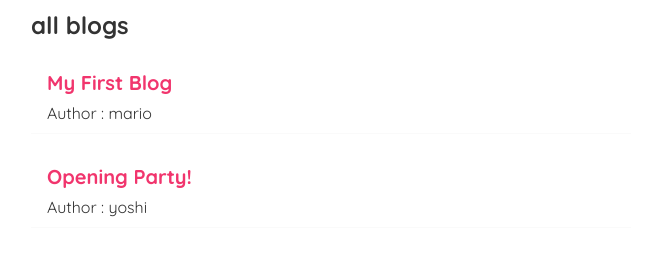
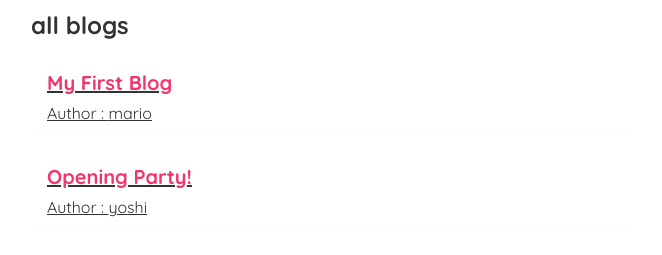
Before and after one commit to 7bel6/b-blog, a React (Create React App) app: page / in a window 1280 px wide. Shown: the part 121-376 px from the top of the page, without its empty margins (309-971 px from the left). Built offline with nearby package versions, Linux system fonts and the light colour scheme; data requests are answered from the project's data file; the HTML template or start-up script is replaced by a standard one.

Commit message:
Bloglist route the link of id

```diff
--- a/src/Bloglist.js
+++ b/src/Bloglist.js
@@ -1,3 +1,4 @@
+import { Link } from "react-router-dom";
 
 const Bloglist = (props) => {
     // we recived the prop here
@@ -5,13 +6,16 @@ const Bloglist = (props) => {
     const title = props.title;
     // we will add delete button to demonstarte passing functions as props like deleting a blog
     return (
+        // we will route the blogs links
         <div className="blog-list">
             {/* we use arrow function inside map method to define the template of outputing these blogs */}
             <h2>{ title }</h2>
             {blogs.map((blog) => (
                 <div className="blog-preview" key={blog.id}>
-                    <h2>{ blog.title }</h2>
-                    <p>Author : { blog.author }</p>
+                    <Link to={`/blogs/${blog.id}`}>
+                        <h2>{ blog.title }</h2>
+                        <p>Author : { blog.author }</p>
+                    </Link>
                 </div>
             ))}
         </div>
```
